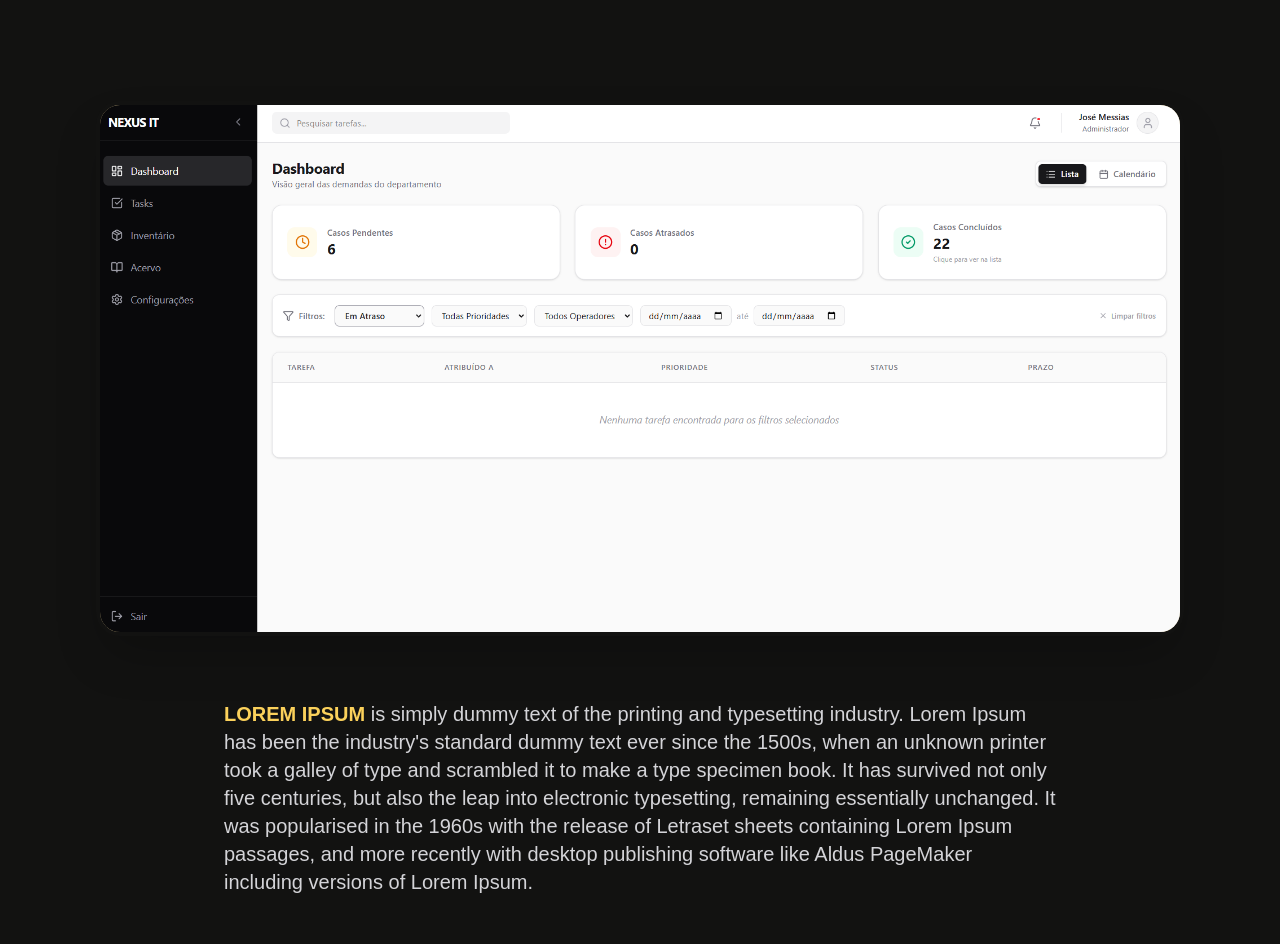
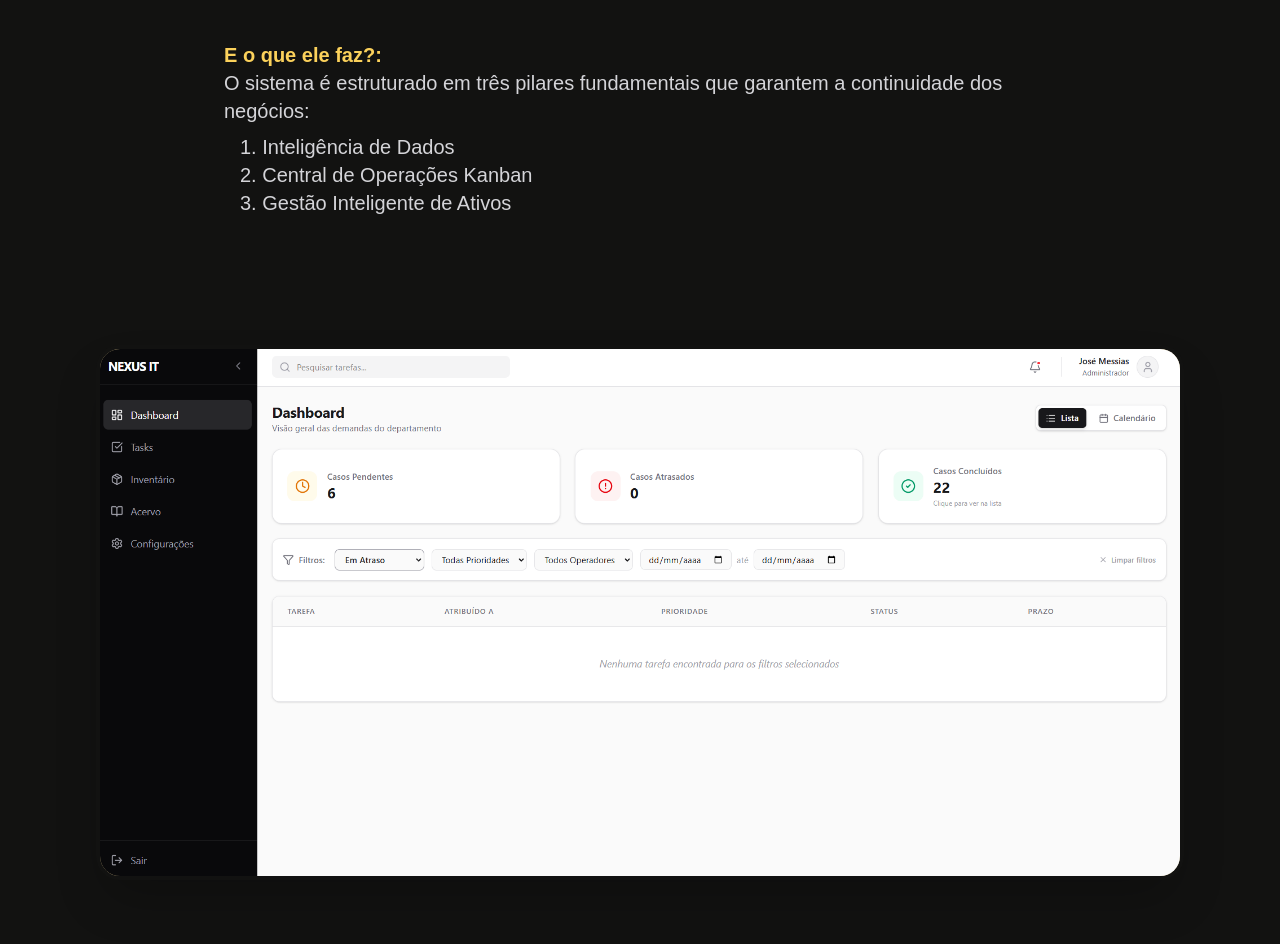
Before and after one commit to OgZezo/portfolio, a React (Vite) app: page /projeto1 in a window 1280 px wide. Shown: the part 1061-2005 px from the top of the page. Built offline with nearby package versions, Linux system fonts and the light colour scheme; a web font is replaced by a local one.

Commit message:
Inclusões novas, página de projeto 1 finalizada, curriculo ajustado e etc.

```diff
--- a/src/pages/Projeto1.tsx
+++ b/src/pages/Projeto1.tsx
@@ -84,8 +84,17 @@ export default function Projeto1() {
         <FadeIn>
           <div className="w-full max-w-4xl mx-auto px-6 md:px-8 flex flex-col gap-10 text-lg md:text-xl text-zinc-300 leading-relaxed text-justify md:text-left font-body">
             <p>
-              <span style={{ color: "#FBD15B", fontWeight: 700 }}>O QUE É?</span>{" "}
-            O Nexus IT é um ecossistema de gerenciamento de operações de TI (ITOM) baseado em web, desenvolvido para empresas que buscam alta performance, organização e controle total sobre seu parque tecnológico. Ele atua como um "centro de comando" onde a gestão de inventário e a execução de demandas técnicas convergem em uma interface única, moderna e de alta velocidade.
+              <span style={{ color: "#FBD15B", fontWeight: 700 }}>O QUE É?</span>{" "} <br />
+            O Nexus IT é um ecossistema de gerenciamento de operações de TI (ITOM) baseado em web, desenvolvido para quem busca alta performance, organização e controle total sobre seu parque tecnológico. Ele atua como um "centro de comando" onde a gestão de inventário e a execução de demandas técnicas convergem em uma interface única, moderna e de alta performance.
+            </p>
+            <p>
+              <span style={{ color: "#FBD15B", fontWeight: 700 }}>E o que ele faz?:</span><br />
+              O sistema é estruturado em três pilares fundamentais que garantem a continuidade dos negócios: <br />
+              <ol className="list-decimal list-inside ml-4 mt-2">
+                <li><span style={{ color: "fff"}}>Inteligência de Dados</span></li>
+                <li><span style={{ color: "fff"}}>Central de Operações Kanban</span></li>
+                <li><span style={{ color: "fff"}}>Gestão Inteligente de Ativos</span></li>
+              </ol>
             </p>
           </div>
         </FadeIn>
@@ -96,6 +105,7 @@ export default function Projeto1() {
         <FadeIn delayClass="delay-200">
           <div className="w-full max-w-6xl mx-auto px-6 md:px-8 mb-16 mt-8">
             <div className="w-full bg-[#B6A477] border-4 border-[#121211] rounded-3xl shadow-2xl flex items-center justify-center overflow-hidden">
+              {/* IMAGEM DA HOMEPAGE */}
               <img src={`/projeto1_img/projeto1_homepage.png`} alt="nexus-it homepage" className="w-full h-auto object-cover" />
             </div>
           </div>
@@ -104,15 +114,8 @@ export default function Projeto1() {
         <FadeIn>
           <div className="w-full max-w-4xl mx-auto px-6 md:px-8 flex flex-col gap-10 text-lg md:text-xl text-zinc-300 leading-relaxed text-justify md:text-left font-body">
             <p>
-              <span style={{ color: "#FBD15B", fontWeight: 700 }}>LOREM IPSUM</span>{" "}
-            is simply dummy text of the printing and typesetting industry. Lorem Ipsum
-            has been the industry's standard dummy text ever since the 1500s, when an
-            unknown printer took a galley of type and scrambled it to make a type
-            specimen book. It has survived not only five centuries, but also the leap
-            into electronic typesetting, remaining essentially unchanged. It was
-            popularised in the 1960s with the release of Letraset sheets containing
-            Lorem Ipsum passages, and more recently with desktop publishing software
-            like Aldus PageMaker including versions of Lorem Ipsum.
+              <span style={{ color: "#FBD15B", fontWeight: 700 }}>NTELIGÊNCIA DE DADOS (DASHBOARD)</span>{" "} <br />
+            O painel executivo traduz a operação em números claros para a tomada de decisão. Ele apresenta KPIs essenciais, como os casos pendentes de resolução, número de tasks atrasadas, e a saúde geral do parque tecnológico. Com gráficos interativos e indicadores visuais, o administrador tem uma visão panorâmica da operação, podendo identificar gargalos e oportunidades de melhoria com um simples olhar.
             </p>
           </div>
         </FadeIn>
@@ -123,6 +126,7 @@ export default function Projeto1() {
         <FadeIn delayClass="delay-200">
           <div className="w-full max-w-6xl mx-auto px-6 md:px-8 mb-16 mt-8">
             <div className="w-full bg-[#B6A477] border-4 border-[#121211] rounded-3xl shadow-2xl flex items-center justify-center overflow-hidden">
+              {/* IMAGEM DO KANBAM */}
               <img src={`/projeto1_img/projeto1_kanbam.png`} alt="nexus-it kanbam" className="w-full h-auto object-cover" />
             </div>
           </div>
@@ -131,15 +135,8 @@ export default function Projeto1() {
         <FadeIn>
           <div className="w-full max-w-4xl mx-auto px-6 md:px-8 flex flex-col gap-10 text-lg md:text-xl text-zinc-300 leading-relaxed text-justify md:text-left font-body">
             <p>
-              <span style={{ color: "#FBD15B", fontWeight: 700 }}>LOREM IPSUM</span>{" "}
-            is simply dummy text of the printing and typesetting industry. Lorem Ipsum
-            has been the industry's standard dummy text ever since the 1500s, when an
-            unknown printer took a galley of type and scrambled it to make a type
-            specimen book. It has survived not only five centuries, but also the leap
-            into electronic typesetting, remaining essentially unchanged. It was
-            popularised in the 1960s with the release of Letraset sheets containing
-            Lorem Ipsum passages, and more recently with desktop publishing software
-            like Aldus PageMaker including versions of Lorem Ipsum.
+              <span style={{ color: "#FBD15B", fontWeight: 700 }}>CENTRAL DE OPERAÇÕES KANBAN</span>{" "} <br />
+            A central de operações é o coração do Nexus IT, onde a gestão de demandas técnicas acontece de forma fluida e visual. Inspirada na metodologia Kanban, essa área permite que os técnicos organizem suas tarefas em colunas personalizáveis como (<span style={{ color: "#FBD15B"}}>"A Fazer"</span>, <span style={{ color: "#FBD15B"}}>"Em Progresso"</span>, <span style={{ color: "#FBD15B"}}>"Concluído"</span>), facilitando o acompanhamento do fluxo de trabalho. Cada demanda pode ser detalhada com informações relevantes, como descrição do problema, prioridade, e prazo, garantindo que nada seja esquecido e que a equipe esteja sempre alinhada.
             </p>
           </div>
         </FadeIn>
@@ -150,6 +147,7 @@ export default function Projeto1() {
         <FadeIn delayClass="delay-200">
           <div className="w-full max-w-6xl mx-auto px-6 md:px-8 mb-16 mt-8">
             <div className="w-full bg-[#B6A477] border-4 border-[#121211] rounded-3xl shadow-2xl flex items-center justify-center overflow-hidden">
+              {/* IMAGEM DO INVENTÁRIO */}
               <img src={`/projeto1_img/projeto1_inventory.png`} alt="nexus-it inventory" className="w-full h-auto object-cover" />
             </div>
           </div>
@@ -158,16 +156,10 @@ export default function Projeto1() {
         <FadeIn>
           <div className="w-full max-w-4xl mx-auto px-6 md:px-8 flex flex-col gap-10 text-lg md:text-xl text-zinc-300 leading-relaxed text-justify md:text-left font-body">
             <p>
-              <span style={{ color: "#FBD15B", fontWeight: 700 }}>LOREM IPSUM</span>{" "}
-            is simply dummy text of the printing and typesetting industry. Lorem Ipsum
-            has been the industry's standard dummy text ever since the 1500s, when an
-            unknown printer took a galley of type and scrambled it to make a type
-            specimen book. It has survived not only five centuries, but also the leap
-            into electronic typesetting, remaining essentially unchanged. It was
-            popularised in the 1960s with the release of Letraset sheets containing
-            Lorem Ipsum passages, and more recently with desktop publishing software
-            like Aldus PageMaker including versions of Lorem Ipsum.
+              <span style={{ color: "#FBD15B", fontWeight: 700 }}>GESTÃO INTELIGENTE DE ATIVOS (INVENTÁRIO)</span>{" "} <br />
+            O módulo de inventário é a base para uma gestão eficiente dos ativos de TI. Ele permite o cadastro detalhado de cada equipamento, incluindo informações como modelo, fabricante, data de aquisição, e status atual. Além disso, o sistema oferece funcionalidades avançadas como alertas de manutenção preventiva e histórico de intervenções. Com isso, o Nexus IT garante que a gestão dos recursos tecnológicos seja proativa e orientada por dados, minimizando riscos e otimizando a performance do parque tecnológico.
             </p>
+            <p>Incluindo controle de estoque, rastreamento de equipamentos e um suporte integrado e organizado, utilizando credenciais de acesso remoto diretamente vinculadas aos ativos, além de estabelecer um vinculo de responsabilidade do ativo com o usuário responsável..</p>
           </div>
         </FadeIn>
       </section>
@@ -177,6 +169,7 @@ export default function Projeto1() {
         <FadeIn delayClass="delay-200">
           <div className="w-full max-w-6xl mx-auto px-6 md:px-8 mb-16 mt-8">
             <div className="w-full bg-[#B6A477] border-4 border-[#121211] rounded-3xl shadow-2xl flex items-center justify-center overflow-hidden">
+              {/* IMAGEM DOS USERS */}
               <img src={`/projeto1_img/projeto1_users.png`} alt="nexus-it users" className="w-full h-auto object-cover" />
             </div>
           </div>
@@ -185,15 +178,12 @@ export default function Projeto1() {
         <FadeIn>
           <div className="w-full max-w-4xl mx-auto px-6 md:px-8 flex flex-col gap-10 text-lg md:text-xl text-zinc-300 leading-relaxed text-justify md:text-left font-body">
             <p>
-              <span style={{ color: "#FBD15B", fontWeight: 700 }}>LOREM IPSUM</span>{" "}
-            is simply dummy text of the printing and typesetting industry. Lorem Ipsum
-            has been the industry's standard dummy text ever since the 1500s, when an
-            unknown printer took a galley of type and scrambled it to make a type
-            specimen book. It has survived not only five centuries, but also the leap
-            into electronic typesetting, remaining essentially unchanged. It was
-            popularised in the 1960s with the release of Letraset sheets containing
-            Lorem Ipsum passages, and more recently with desktop publishing software
-            like Aldus PageMaker including versions of Lorem Ipsum.
+              <span style={{ color: "#FBD15B", fontWeight: 700 }}>GESTÃO INTELIGENTE DE USUÁRIOS</span>{" "} <br />
+            O módulo de gestão de usuários do Nexus IT é projetado para oferecer controle total sobre o acesso ao sistema. Ele permite a criação de perfis personalizados, onde cada usuário pode ser atribuído a grupos específicos com níveis de acesso diferenciados. Isso garante que as informações sensíveis e as funcionalidades críticas estejam protegidas, enquanto os administradores têm acesso apenas às áreas relevantes para suas funções. Além disso, o sistema oferece um painel de administração intuitivo, onde é possível monitorar a atividade dos usuários, gerenciar credenciais e implementar políticas de segurança eficazes.
+            </p> <br />
+            <p>
+              <span style={{ color: "#FBD15B", fontWeight: 700 }}>SOBRE O DESENVOLVIMENTO</span>{" "} <br />
+              O desenvolvimento do Nexus IT foi uma jornada de aprendizado e superação. Desde a concepção da ideia até a implementação final, cada etapa do processo foi marcada por desafios técnicos que exigiram soluções inteligentes. A escolha da stack tecnológica, a definição da arquitetura do sistema e a implementação das funcionalidades foram realizadas com foco na escalabilidade, segurança e usabilidade. O resultado é um produto simples e eficiente, que reflete o compromisso com a excelência e a paixão por criar soluções que realmente fazem a diferença no dia a dia.
             </p>
           </div>
         </FadeIn>
--- a/src/pages/Projetos.tsx
+++ b/src/pages/Projetos.tsx
@@ -10,7 +10,7 @@ interface ProjectCardData {
 }
 
 const PROJECTS: ProjectCardData[] = [
-  { id: 1, title: "NEXUS-IT" },
+  { id: 1, title: "NEXUS IT" },
   { id: 2, title: "PROJETO 2" },
   { id: 3, title: "PROJETO 3" },
   { id: 4, title: "PROJETO 4" },
@@ -18,7 +18,7 @@ const PROJECTS: ProjectCardData[] = [
   { id: 6, title: "PROJETO 6" },
 ];
 
-const CARD_COLORS = ["#A89A68", "#A89A68", "#A89A68", "#A89A68", "#A89A68", "#A89A68"];
+const CARD_COLORS = ["#ffffff", "#A89A68", "#A89A68", "#A89A68", "#A89A68", "#A89A68"];
 
 export default function Projetos() {
 
```
Also changed, not shown: src/pages/Projeto2.tsx (added), 2 other files (tests, documents, lock files or other folders).
